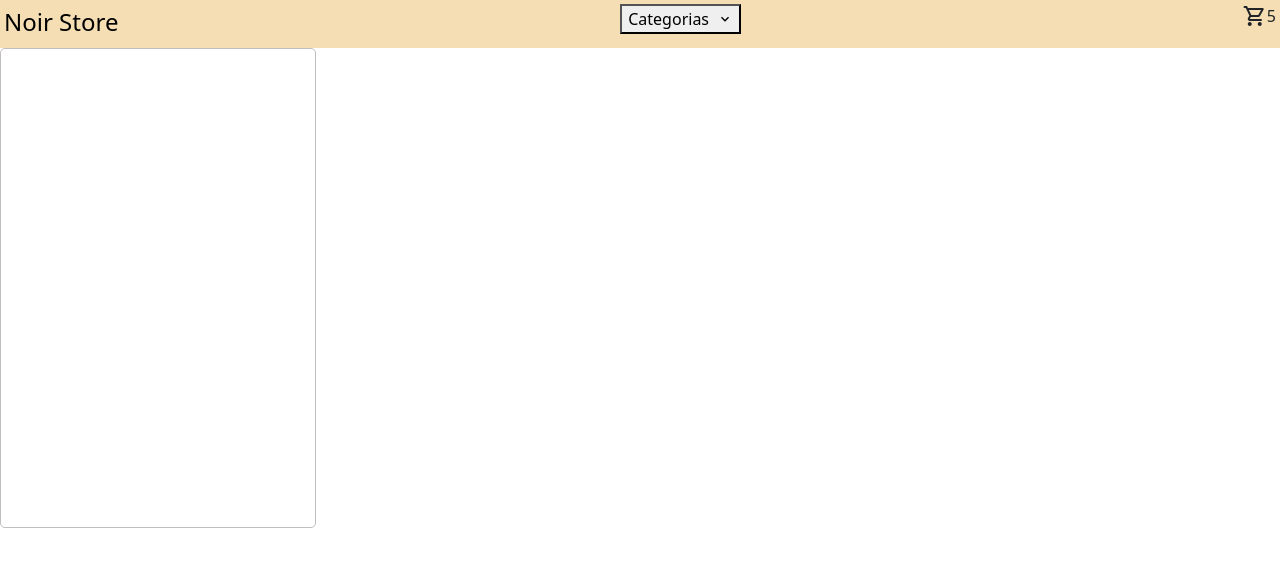
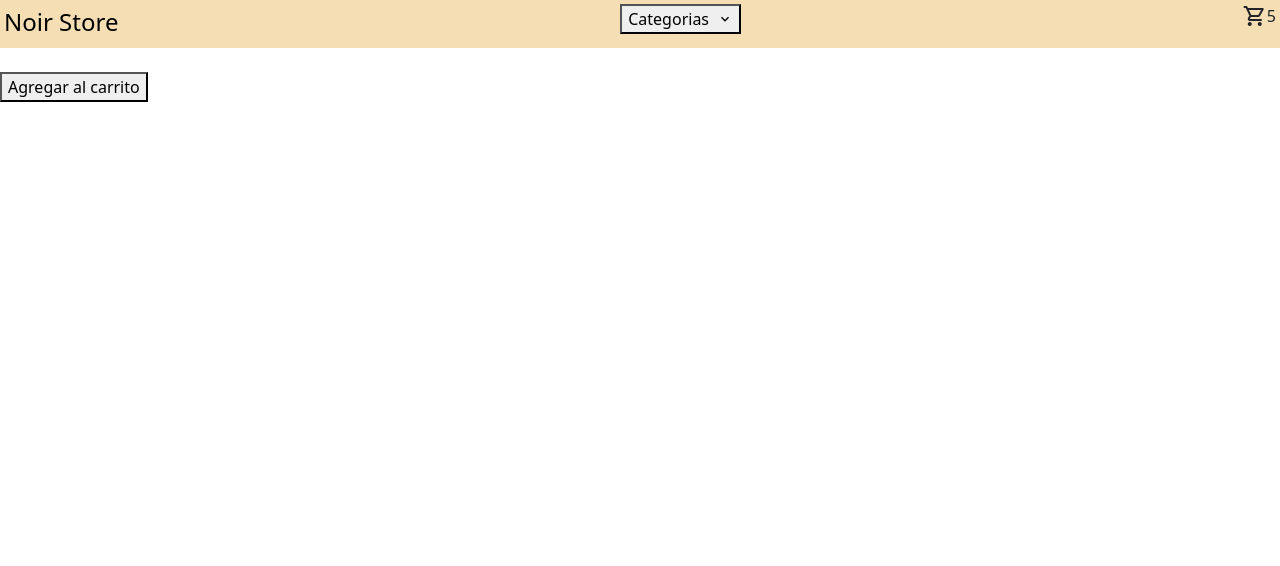
Before and after one commit to tomasbianco09/Curso-React, a React (Vite) app: page / in a window 1280 px wide. Shown: the top 566 px of the page. Built offline with nearby package versions, Linux system fonts and the light colour scheme; the HTML template or start-up script is replaced by a standard one.

Commit message:
agregando estilo en item

```diff
--- a/src/components/Item.jsx
+++ b/src/components/Item.jsx
@@ -1,25 +1,22 @@
 import React from 'react'
-import { } from '@chakra-ui/react'
+import { Card, CardHeader, Heading, CardBody, Text, CardFooter, Button } from '@chakra-ui/react'
 
 const Item = ({nombre, description, stock}) => {
   return (
-
-
-
-            <div className="card">
-                <div className="product-image">
-                    {/* <img src="/img/prod/AST 2223 CSGO PRO JERSEY.jpg" alt="Imagen de cama"/>
-                    <img src="/img/prod/AST 2223 CSGO PRO JERSEY BACK.jpg" alt="Imagen de cama" className="hover-img"/> */}
-                </div>
-                <div className="product-info">
-                    <h4>
-                      {nombre}
-                    </h4>
-                    <p>{description}</p>
-                    <p>{stock}</p>
-                </div>
-            </div>
-
+    <>
+      <Card>
+        <CardHeader>
+          <Heading size='md'> {nombre} </Heading>
+        </CardHeader>
+        <CardBody>
+          <Text> {description} </Text>
+          <Text> {stock} </Text>
+        </CardBody>
+        <CardFooter>
+          <Button>Agregar al carrito</Button>
+        </CardFooter>
+      </Card>
+    </>
   )
 }
 
```
